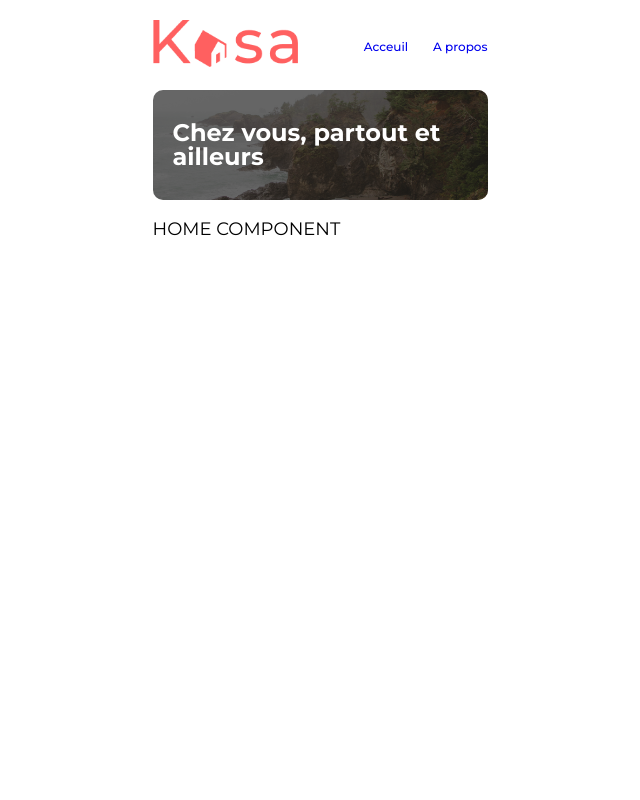
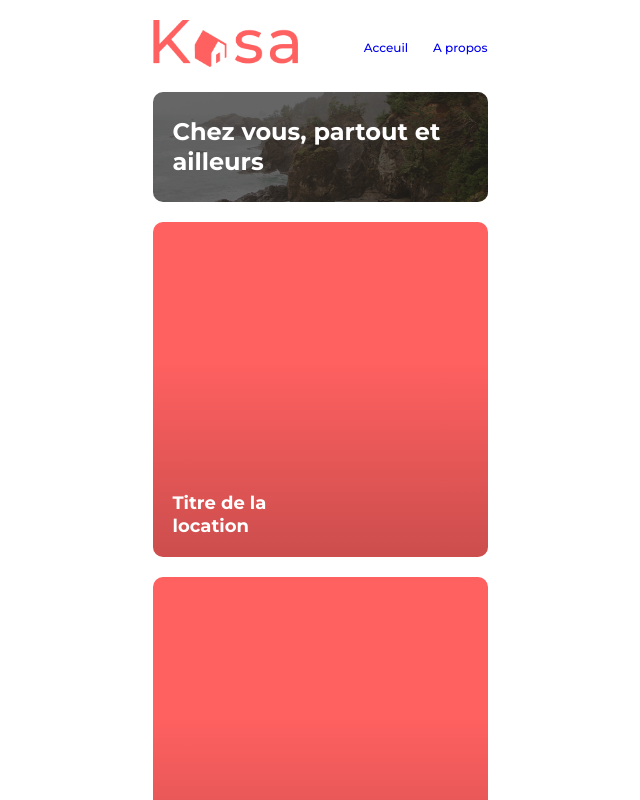
Before and after one commit to sylvain-galoustoff/oc-kaza, a React (Vite) app: page / in a window 1280 px wide. Shown: the top 800 px of the page, without its empty margins (320-960 px from the left). Built offline with nearby package versions, Linux system fonts and the light colour scheme.

Commit message:
Static home OK

```diff
--- a/src/components/routes/home/Home.jsx
+++ b/src/components/routes/home/Home.jsx
@@ -1,7 +1,13 @@
+import LogementCard from "./LogementCard";
+
 function Home() {
   return (
     <div className="page container" id="home">
-      HOME COMPONENT
+      <LogementCard />
+      <LogementCard />
+      <LogementCard />
+      <LogementCard />
+      <LogementCard />
     </div>
   );
 }
--- /dev/null
+++ b/src/components/routes/home/LogementCard.jsx
@@ -0,0 +1,11 @@
+function LogementCard() {
+  return (
+    <div className="card">
+      <div className="layer">
+        <h2 className="card-title">Titre de la location</h2>
+      </div>
+    </div>
+  );
+}
+
+export default LogementCard;
--- /dev/null
+++ b/src/styles/card.scss
@@ -0,0 +1,20 @@
+.card {
+  height: 335px;
+  background-color: $primary;
+  border-radius: $radius;
+  overflow: hidden;
+  position: relative;
+
+  .layer {
+    @include layer;
+    background: linear-gradient(180deg, rgba(255, 255, 255, 0) 0%, rgba(10, 10, 10, 0) 42%, rgba(4, 4, 4, 0.205) 99.99%, rgba(0, 0, 0, 0.5) 100%);
+    display: flex;
+    align-items: flex-end;
+    padding: 20px;
+  }
+}
+
+.card-title {
+  color: $white;
+  width: 100px;
+}
--- a/src/styles/global.scss
+++ b/src/styles/global.scss
@@ -16,12 +16,17 @@ body {
   font-family: "Montserrat", sans-serif;
   font-optical-sizing: auto;
   font-weight: 400;
+  line-height: 1.25;
   color: $black;
 }
 
 h1,
 .h1 {
   font-size: 24px;
+  font-weight: 700;
+}
+
+h2 {
   font-weight: 700;
 }
 
@@ -34,3 +39,10 @@ img.responsive {
   width: 100%;
   height: auto;
 }
+
+/* HOME */
+#home {
+  display: grid;
+  grid-template-columns: repeat(1, 1fr);
+  gap: 20px;
+}
--- a/src/styles/index.scss
+++ b/src/styles/index.scss
@@ -3,3 +3,4 @@
 @import "global.scss";
 @import "header.scss";
 @import "jumbo.scss";
+@import "card.scss";
```
